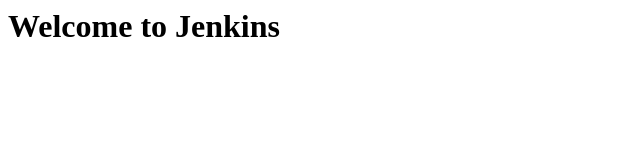
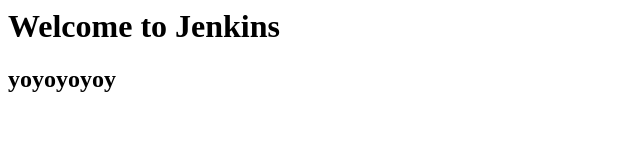
Before and after one commit to saif310/Jenkins-test, a plain HTML site: page index.html in a window 1280 px wide. Shown: the whole page, without its empty margins (0-640 px from the left). Drawn offline with Linux system fonts and the light colour scheme.

Commit message:
Update index.html

```diff
--- a/index.html
+++ b/index.html
@@ -1 +1,2 @@
 <h1> Welcome to Jenkins </h1>
+<h2>yoyoyoyoy  </h2>
```
